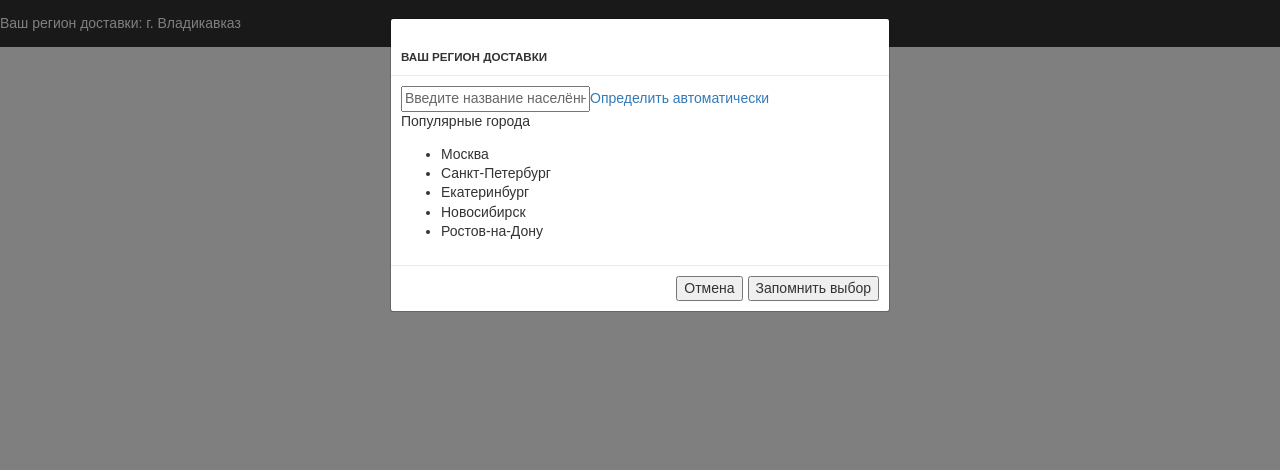
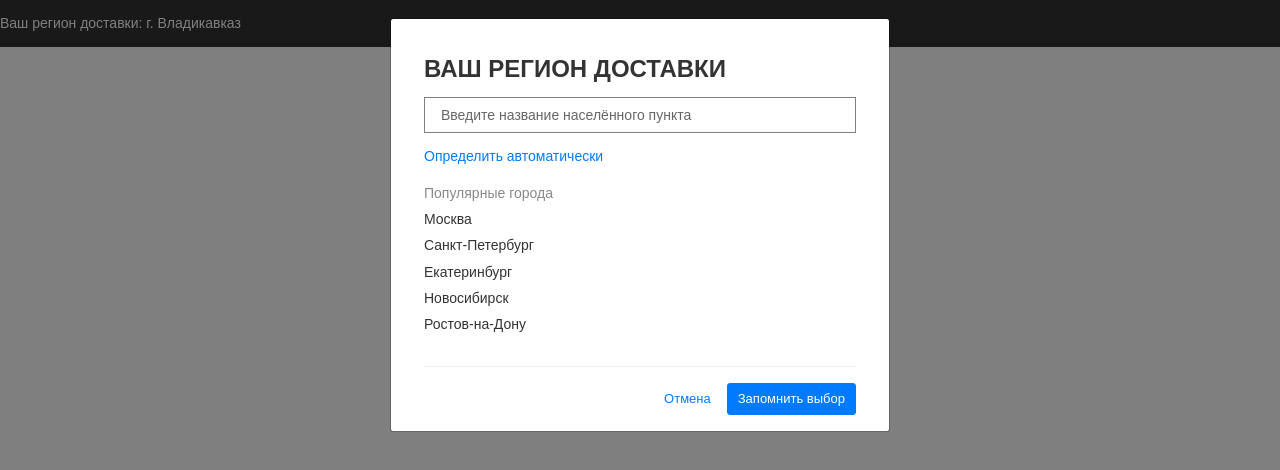
Before and after one commit to koha09/Minishipogolik2, a website: page app/pug/index.pug in a window 1280 px wide. Both pictures are taken after a click on the link "Ваш регион доставки: г. Владикавказ". Drawn offline with nearby package versions, Linux system fonts and the light colour scheme; files that its build step writes are made by us from their sources.

Commit message:
Допилил попап

```diff
--- a/app/pug/topbar.pug
+++ b/app/pug/topbar.pug
@@ -5,18 +5,20 @@
     .topbar__inner
         a.locationSelector.topbar__item(href="#locationModal" data-toggle="modal" data-target="#locationModal")
             span Ваш регион доставки:  г. Владикавказ
-        #locationModal.modal.fade(tabindex='-1', role='dialog', aria-labelledby='locationModalLabel', aria-hidden='true')
+        #locationModal.modal.location.fade(tabindex='-1', role='dialog', aria-labelledby='locationModalLabel', aria-hidden='true')
             .modal-dialog(role='document')
-                .modal-content
-                    .modal-header
-                        h5#locationModalLabel.modal-title ВАШ РЕГИОН ДОСТАВКИ
-                    .modal-body
-                        input(placeholder='Введите название населённого пункта')
-                        a(href="#") Определить автоматически
-                        div Популярные города
-                        ul
+                .modal-content.location__content
+                    .location__header
+                        h5#locationModalLabel.location__title ВАШ РЕГИОН ДОСТАВКИ
+                    .location__body
+                        input.input-text.input-text-bg(placeholder='Введите название населённого пункта')
+                        .location__auto
+                            a.link.link-primary(href="#") Определить автоматически
+                        div.location__subtitle Популярные города
+                        ul.location__list
                             each item in cities
-                                li #{item}
-                    .modal-footer
-                        button.btn.btn-secondary(type='button', data-dismiss='modal') Отмена
-                        button.btn.btn-primary(type='button') Запомнить выбор
+                                li.location__item
+                                    a(href='#') #{item}
+                    .modal-footer.location__footer
+                        button.btn.btn-link.btn-lg.location__action(type='button', data-dismiss='modal') Отмена
+                        button.btn.btn-primary.btn-lg.location__action(type='button') Запомнить выбор
--- /dev/null
+++ b/app/sass/_text-fields.sass
@@ -0,0 +1,17 @@
+@import "vars"
+.input-text
+    color: $textField-textColor
+    padding: $textField-padding
+    overflow: hidden
+    border: $textField-border
+    &:hover
+        border-color: $textField-hoverColor
+        outline-color: $textField-hoverColor
+    &:focus
+        border-color: $textField-hoverColor
+        outline-color: $textField-hoverColor
+
+    &-bg
+        width: 100%
+        padding: 0 16px
+        height: 36px
--- a/app/sass/_vars.sass
+++ b/app/sass/_vars.sass
@@ -1,5 +1,13 @@
 $default-font: 14px/1.375 Arial,Amiri,sans-serif
-$accent: orange
+
+$linkColor: #333
+$linkColorHover: #00f
+
 $topbar-backColor: #333
 $topbar-textColor:  #fff
 $topbar-textHover: #a6a6a6
+
+$textField-hoverColor: #bb9a37
+$textField-textColor: black
+$textField-padding: .2em .4em
+$textField-border: 1.5px solid gray
--- /dev/null
+++ b/app/sass/includes/_link.sass
@@ -0,0 +1,5 @@
+.link
+    cursor: pointer
+    transition: color 1s ease
+    &-primary
+        color: $primary
--- a/app/sass/includes/topbar.sass
+++ b/app/sass/includes/topbar.sass
@@ -19,3 +19,34 @@
             outline: none
             color: $topbar-textColor
             text-decoration: none
+.location
+
+    &__auto
+        margin-top: 14px
+    &__location
+
+    &__content
+        padding: 33px 33px 0
+    &__header
+        padding: 0
+    &__title
+        font-size: 24px
+        margin-bottom: 12px
+    &__body
+        padding: 0
+    &__subtitle
+        margin-top: 18px
+        color: #888
+    &__list
+        list-style: none
+        margin-bottom: 32px
+    &__item
+        margin: 7px 0
+
+
+    &__footer
+        padding: 16px 0
+    &__action
+        font-size: 13px
+        &:hover,&:focus
+            text-decoration: none
--- a/app/sass/main.sass
+++ b/app/sass/main.sass
@@ -1,11 +1,20 @@
 @import "fonts"
 @import "libs"
 @import "vars"
+// Bootstrap
+@import "bootstrap/functions"
+@import "bootstrap/variables"
+@import "bootstrap/mixins"
+@import "bootstrap/modal"
+@import "bootstrap/buttons"
 
 *
 	-webkit-box-sizing: border-box
 	-moz-box-sizing: border-box
 	box-sizing: border-box
+	margin: 0
+	padding: 0
+	font-family: Arial, Amiri, sans-serif
 	&:before, &:after
 		-webkit-box-sizing: border-box
 		-moz-box-sizing: border-box
@@ -54,15 +63,22 @@ body
 	text-align: center
 
 ::selection
-	background-color: $accent
+	background-color: $blue
 	color: #fff
+a
+	color: $linkColor
+	&:hover
+		color: $linkColorHover
+		text-decoration: none
 
-// Bootstrap
-@import "bootstrap/functions"
-@import "bootstrap/variables"
-@import "bootstrap/mixins"
-@import "bootstrap/_modal.scss"
 
+// Modal
+@import "text-fields"
+@import "includes/link"
+
+
+.modal-title
+	font-size: 24px
 // Custom
 @import "includes/topbar.sass"
 @import "media" // Всегда в конце
--- a/package.json
+++ b/package.json
@@ -1,5 +1,5 @@
 {
-  "name": "Minishopogolik 2",
+    "name": "Minishopogolik",
     "version": "1.0.0",
     "description": "Интернет магазин",
     "main": "index.js",
```
Also changed, not shown: app/_layout.html, app/index.html, app/topbar.html. Lines whose indentation alone changed are shown as unchanged.
